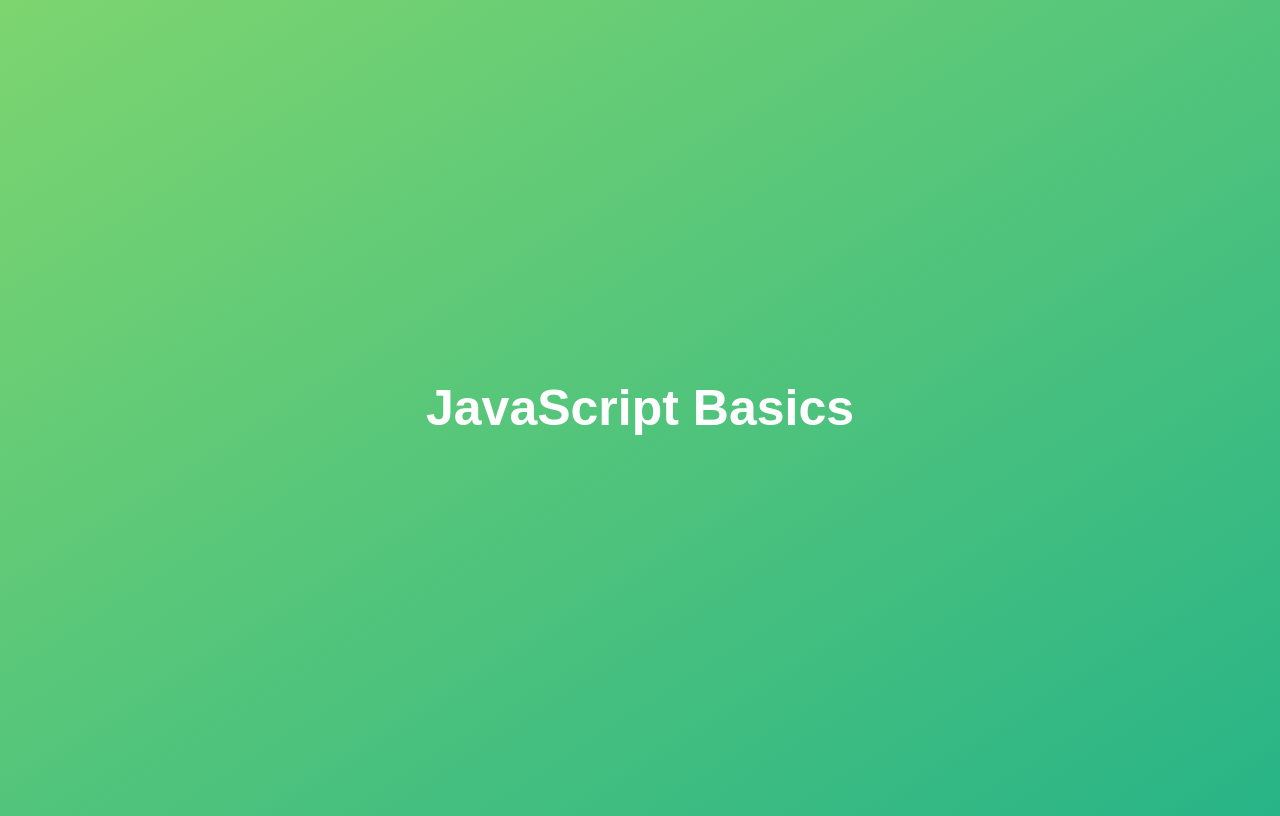
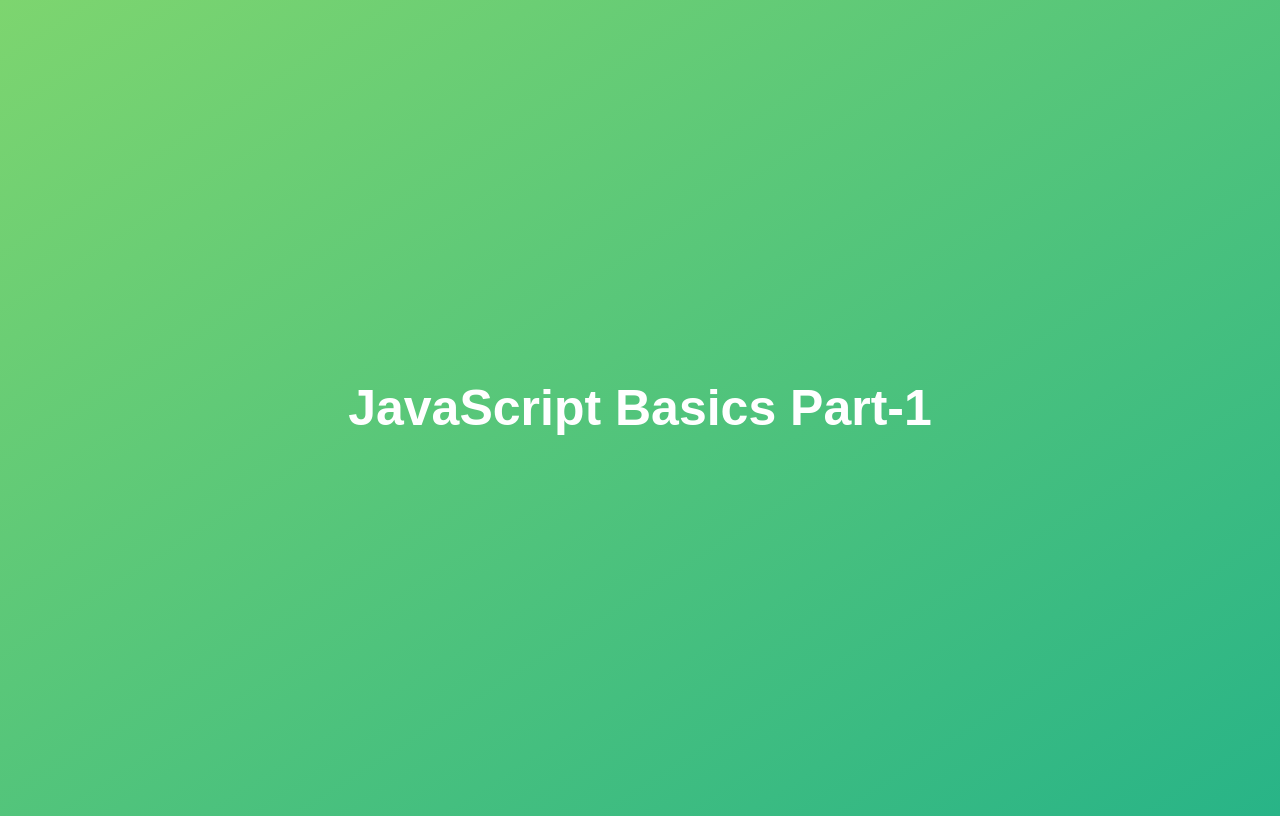
Before and after one commit to AlenChacko/Javascript-basics-part-1, a plain HTML site: page index.html in a window 1280 px wide. Drawn offline with Linux system fonts and the light colour scheme.

Commit message:
html page edited

```diff
--- a/index.html
+++ b/index.html
@@ -24,7 +24,7 @@
     </style>
   </head>
   <body>
-    <h1>JavaScript Basics</h1>
+    <h1>JavaScript Basics Part-1</h1>
     <script src="script.js"></script>
   </body>
 </html>
```
